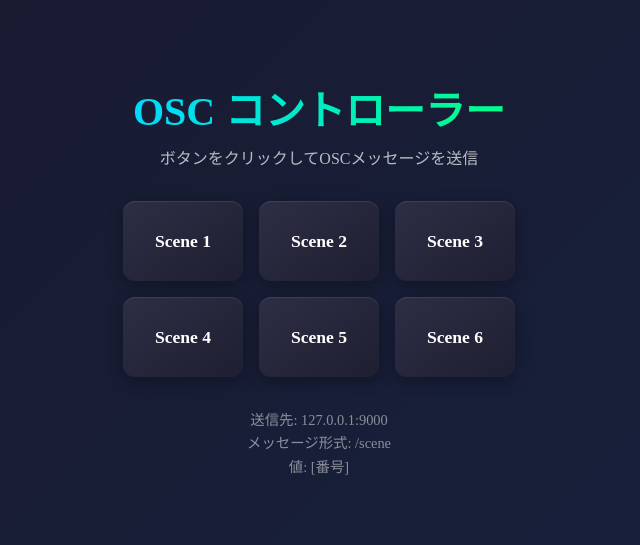
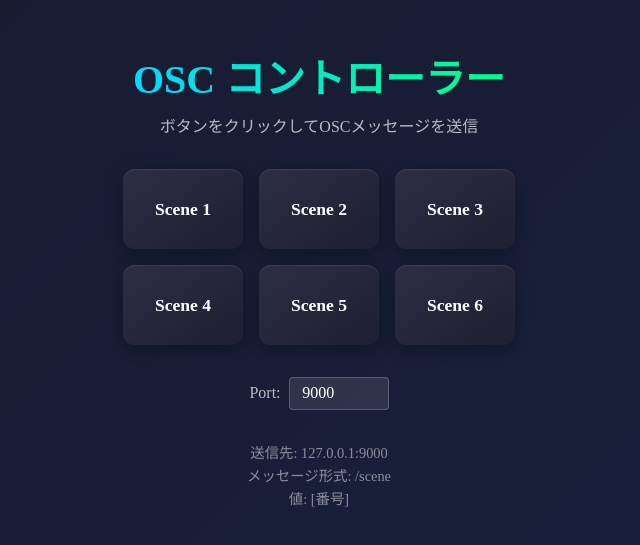
Before and after one commit to kmrtmk03/websocket-server, a React (Vite) app: page / in a window 1280 px wide. Shown: the part 121-666 px from the top of the page, without its empty margins (321-961 px from the left). Built offline with nearby package versions, Linux system fonts and the light colour scheme.

Commit message:
feat: ポート変更機能を追加

```diff
--- a/src/pages/HomePage.sass
+++ b/src/pages/HomePage.sass
@@ -53,3 +53,27 @@
     font-size: 0.9rem
     text-align: center
     line-height: 1.6
+
+  .port-settings
+    margin-bottom: 2rem
+
+    label
+      color: rgba(255, 255, 255, 0.7)
+      font-size: 1rem
+      display: flex
+      align-items: center
+      gap: 0.5rem
+
+    input
+      background: rgba(255, 255, 255, 0.1)
+      border: 1px solid rgba(255, 255, 255, 0.2)
+      border-radius: 4px
+      color: #fff
+      padding: 0.4rem 0.8rem
+      width: 100px
+      font-size: 1rem
+
+      &:focus
+        outline: none
+        border-color: #00d9ff
+        background: rgba(255, 255, 255, 0.15)
--- a/src/pages/HomePage.tsx
+++ b/src/pages/HomePage.tsx
@@ -1,4 +1,4 @@
-import type { ReactElement } from 'react'
+import { useState, type ReactElement } from 'react'
 import './HomePage.sass'
 
 /**
@@ -6,6 +6,16 @@ import './HomePage.sass'
  * OSC送信ボタンを表示
  */
 function HomePage(): ReactElement {
+  const [port, setPort] = useState(9000)
+
+  // ポート番号を変更する
+  const handlePortChange = async (): Promise<void> => {
+    if (window.electronAPI) {
+      const result = await window.electronAPI.setPort(port)
+      console.log('ポート変更結果:', result)
+    }
+  }
+
   // OSCメッセージを送信する
   const handleSendOsc = async (sceneNumber: number): Promise<void> => {
     try {
@@ -39,8 +49,21 @@ function HomePage(): ReactElement {
         ))}
       </div>
 
+      <div className="port-settings">
+        <label>
+          Port:
+          <input
+            type="number"
+            value={port}
+            onChange={(e) => setPort(Number(e.target.value))}
+            onBlur={handlePortChange}
+            onKeyDown={(e) => e.key === 'Enter' && handlePortChange()}
+          />
+        </label>
+      </div>
+
       <p className="info">
-        送信先: 127.0.0.1:9000<br />
+        送信先: 127.0.0.1:{port}<br />
         メッセージ形式: /scene <br />
         値: [番号]
       </p>
--- a/src/preload/index.ts
+++ b/src/preload/index.ts
@@ -16,6 +16,11 @@ const electronAPI = {
   sendOsc: (address: string, ...args: (string | number)[]) => {
     return ipcRenderer.invoke('osc:send', address, ...args)
   },
+
+  // OSCポートを変更
+  setPort: (port: number) => {
+    return ipcRenderer.invoke('osc:set-port', port)
+  },
 }
 
 // contextBridgeを使ってレンダラーに安全にAPIを公開
```
Also changed, not shown: src/main/index.ts (+22 -2 lines), src/types/electron.d.ts (+7 -0 lines).
